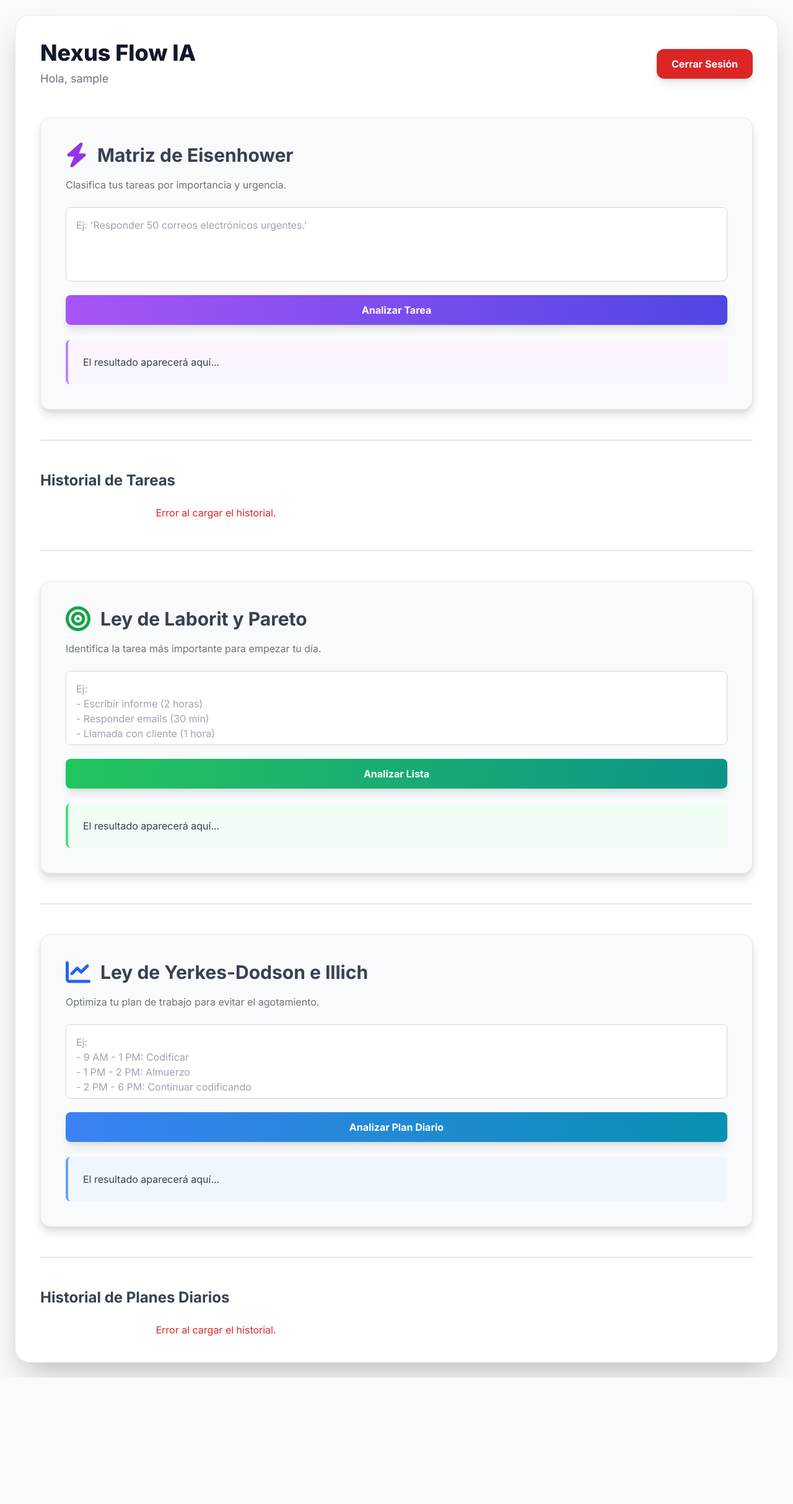
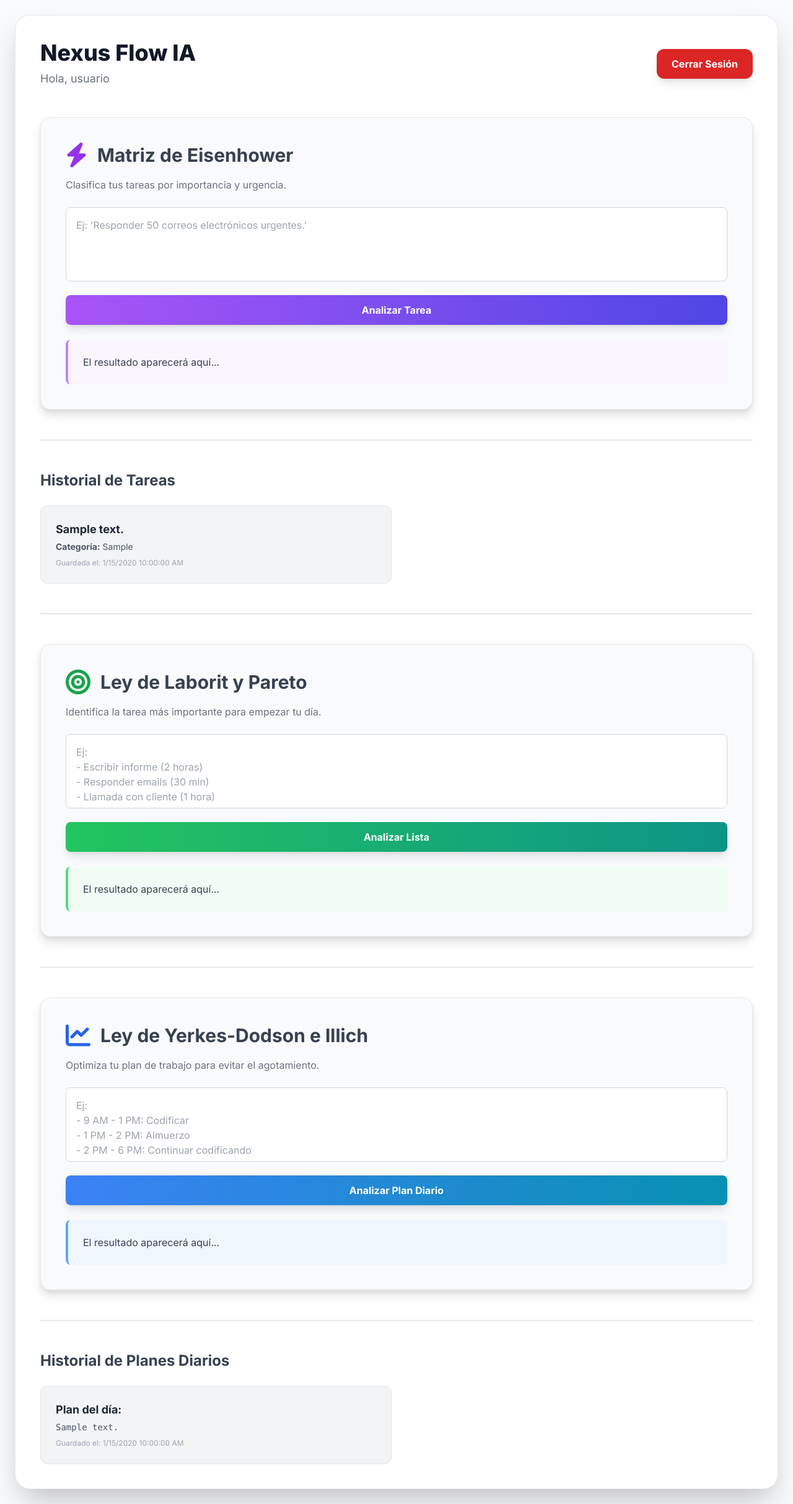
Before and after one commit to ingwplanchez/nexus-flow, a Django app: page / in a window 1280 px wide. Shown: the whole page at 62% size. Before the commit the page ends 2222 px from the top, so only its background shows below. Run offline with Django 5.2, Linux system fonts and the light colour scheme; a user stored in the database is signed in; tables that the repository leaves empty hold one stand-in row (values such as "Sample post"); some libraries are stand-ins or nearby versions.

Commit message:
Modified: Se guarda y se muestra el historial de tareas automáticamente | Se sigue mostrando la respuesta en el area de resultados

```diff
--- a/core/templates/index.html
+++ b/core/templates/index.html
@@ -1,5 +1,6 @@
 <!DOCTYPE html>
 <html lang="es">
+
 <head>
     <meta charset="UTF-8">
     <meta name="viewport" content="width=device-width, initial-scale=1.0">
@@ -10,15 +11,19 @@
     <link rel="stylesheet" href="https://cdnjs.cloudflare.com/ajax/libs/font-awesome/6.4.0/css/all.min.css">
     <style>
         @import url('https://fonts.googleapis.com/css2?family=Inter:wght@400;500;700;800&display=swap');
+
         body {
             font-family: 'Inter', sans-serif;
         }
+
         .container {
             max-width: 960px;
         }
+
         .input-group textarea {
             min-height: 120px;
         }
+
         .section-card {
             background-color: #f9fafb;
             border-radius: 1rem;
@@ -27,17 +32,21 @@
             border: 1px solid #e5e7eb;
             transition: transform 0.3s ease;
         }
+
         .section-card:hover {
             transform: translateY(-5px);
         }
+
         .button-primary {
             background-image: linear-gradient(to right, var(--tw-gradient-stops));
             transition: all 0.3s ease;
         }
+
         .button-primary:hover {
             opacity: 0.9;
             transform: translateY(-2px);
         }
+
         .icon-large {
             font-size: 2.5rem;
             margin-right: 1rem;
@@ -45,22 +54,21 @@
         }
     </style>
 </head>
+
 <body class="bg-gray-50 flex items-center justify-center min-h-screen p-6 text-gray-800">
 
     <div class="container mx-auto bg-white rounded-3xl shadow-2xl p-10 space-y-12 border border-gray-200">
         <header class="flex flex-col md:flex-row justify-between items-start md:items-center mb-8">
             <div class="text-left mb-4 md:mb-0">
                 <h1 class="text-4xl font-extrabold text-gray-900">Nexus Flow IA</h1>
-                <!-- Este placeholder es de Django/Jinja, solo funcionará si el backend lo procesa -->
-                <p class="text-gray-500 mt-2 text-lg">Hola, {{ request.user.username }}</p>
+                <p class="text-gray-500 mt-2 text-lg">Hola, usuario</p>
             </div>
-            <!-- Este formulario es de Django, solo funcionará si el backend lo procesa -->
-            <form action="{% url 'logout' %}" method="post">
-                {% csrf_token %}
-                <button type="submit" class="bg-red-600 text-white font-bold py-3 px-6 rounded-xl hover:bg-red-700 transition duration-300 shadow-lg">
-                    Cerrar Sesión
-                </button>
-            </form>
+            <!-- Botón de cerrar sesión solo para contexto, no funcional sin un backend -->
+            <button
+                class="bg-red-600 text-white font-bold py-3 px-6 rounded-xl hover:bg-red-700 transition duration-300 shadow-lg"
+                onclick="location.href='{% url 'logout' %}'">
+                Cerrar Sesión
+            </button>
         </header>
 
         <!-- Contenedor para la Matriz de Eisenhower -->
@@ -71,12 +79,16 @@
             </div>
             <p class="text-gray-500 mb-6">Clasifica tus tareas por importancia y urgencia.</p>
             <div class="input-group mb-6">
-                <textarea id="eisenhower-input" class="w-full p-4 border border-gray-300 rounded-lg focus:outline-none focus:ring-4 focus:ring-purple-200 resize-none" placeholder="Ej: 'Responder 50 correos electrónicos urgentes.'"></textarea>
-                <button onclick="analyzeEisenhower()" class="mt-4 w-full text-white font-bold py-3 px-6 rounded-lg shadow-lg button-primary from-purple-500 to-indigo-600">
+                <textarea id="eisenhower-input"
+                    class="w-full p-4 border border-gray-300 rounded-lg focus:outline-none focus:ring-4 focus:ring-purple-200 resize-none"
+                    placeholder="Ej: 'Responder 50 correos electrónicos urgentes.'"></textarea>
+                <button onclick="analyzeEisenhower()"
+                    class="mt-4 w-full text-white font-bold py-3 px-6 rounded-lg shadow-lg button-primary from-purple-500 to-indigo-600">
                     Analizar Tarea
                 </button>
             </div>
-            <div id="eisenhower-result" class="bg-purple-50 p-6 rounded-lg text-gray-700 min-h-[60px] flex items-center text-left border-l-4 border-purple-400">
+            <div id="eisenhower-result"
+                class="bg-purple-50 p-6 rounded-lg text-gray-700 min-h-[60px] flex items-center text-left border-l-4 border-purple-400">
                 <p>El resultado aparecerá aquí...</p>
             </div>
         </div>
@@ -103,15 +115,19 @@
             </div>
             <p class="text-gray-500 mb-6">Identifica la tarea más importante para empezar tu día.</p>
             <div class="input-group mb-6">
-                <textarea id="laborit-input" class="w-full p-4 border border-gray-300 rounded-lg focus:outline-none focus:ring-4 focus:ring-green-200 resize-none" placeholder="Ej:
+                <textarea id="laborit-input"
+                    class="w-full p-4 border border-gray-300 rounded-lg focus:outline-none focus:ring-4 focus:ring-green-200 resize-none"
+                    placeholder="Ej:
 - Escribir informe (2 horas)
 - Responder emails (30 min)
 - Llamada con cliente (1 hora)"></textarea>
-                <button onclick="analyzeLaborit()" class="mt-4 w-full text-white font-bold py-3 px-6 rounded-lg shadow-lg button-primary from-green-500 to-teal-600">
+                <button onclick="analyzeLaborit()"
+                    class="mt-4 w-full text-white font-bold py-3 px-6 rounded-lg shadow-lg button-primary from-green-500 to-teal-600">
                     Analizar Lista
                 </button>
             </div>
-            <div id="laborit-result" class="bg-green-50 p-6 rounded-lg text-gray-700 min-h-[60px] flex items-center text-left border-l-4 border-green-400">
+            <div id="laborit-result"
+                class="bg-green-50 p-6 rounded-lg text-gray-700 min-h-[60px] flex items-center text-left border-l-4 border-green-400">
                 <p>El resultado aparecerá aquí...</p>
             </div>
         </div>
@@ -126,15 +142,19 @@
             </div>
             <p class="text-gray-500 mb-6">Optimiza tu plan de trabajo para evitar el agotamiento.</p>
             <div class="input-group mb-6">
-                <textarea id="yerkes-dodson-input" class="w-full p-4 border border-gray-300 rounded-lg focus:outline-none focus:ring-4 focus:ring-blue-200 resize-none" placeholder="Ej:
+                <textarea id="yerkes-dodson-input"
+                    class="w-full p-4 border border-gray-300 rounded-lg focus:outline-none focus:ring-4 focus:ring-blue-200 resize-none"
+                    placeholder="Ej:
 - 9 AM - 1 PM: Codificar
 - 1 PM - 2 PM: Almuerzo
 - 2 PM - 6 PM: Continuar codificando"></textarea>
-                <button onclick="analyzeYerkesDodson()" class="mt-4 w-full text-white font-bold py-3 px-6 rounded-lg shadow-lg button-primary from-blue-500 to-cyan-600">
+                <button onclick="analyzeYerkesDodson()"
+                    class="mt-4 w-full text-white font-bold py-3 px-6 rounded-lg shadow-lg button-primary from-blue-500 to-cyan-600">
                     Analizar Plan Diario
                 </button>
             </div>
-            <div id="yerkes-dodson-result" class="bg-blue-50 p-6 rounded-lg text-gray-700 min-h-[60px] flex items-center text-left border-l-4 border-blue-400">
+            <div id="yerkes-dodson-result"
+                class="bg-blue-50 p-6 rounded-lg text-gray-700 min-h-[60px] flex items-center text-left border-l-4 border-blue-400">
                 <p>El resultado aparecerá aquí...</p>
             </div>
         </div>
@@ -165,10 +185,14 @@
             showLoading(resultDivId);
 
             try {
-                const response = await fetch(`/api/${endpoint}`, {
+                // Se ajusta la URL para que sea absoluta, evitando el error de "Failed to parse URL"
+                const url = window.location.origin + `/api/${endpoint}/`;
+                console.log('Llamando a la URL:', url);
+                const response = await fetch(url, {
                     method: 'POST',
                     headers: {
-                        'Content-Type': 'application/json'
+                        'Content-Type': 'application/json',
+                        'X-CSRFToken': getCookie('csrftoken')
                     },
                     body: JSON.stringify(data)
                 });
@@ -198,15 +222,35 @@
             }
         }
 
-        // **NUEVAS FUNCIONES PARA ACTUALIZAR LAS LISTAS**
+        // Función para obtener el token CSRF de las cookies, necesario para Django
+        function getCookie(name) {
+            let cookieValue = null;
+            if (document.cookie && document.cookie !== '') {
+                const cookies = document.cookie.split(';');
+                for (let i = 0; i < cookies.length; i++) {
+                    const cookie = cookies[i].trim();
+                    if (cookie.startsWith(name + '=')) {
+                        cookieValue = decodeURIComponent(cookie.substring(name.length + 1));
+                        break;
+                    }
+                }
+            }
+            return cookieValue;
+        }
+
+        // **NUEVAS FUNCIONES PARA CARGAR EL HISTORIAL DESDE EL BACKEND**
         async function fetchAndRenderTasks() {
             const tasksList = document.getElementById('tasks-list');
+            tasksList.innerHTML = '<p class="text-gray-500 text-center">Cargando tareas...</p>';
             try {
-                const response = await fetch('/api/tasks');
+                // Se ajusta la URL para que sea absoluta, evitando el error de "Failed to parse URL"
+                const url = window.location.origin + '/api/tasks/';
+                console.log('Llamando a la URL:', url);
+                const response = await fetch(url);
                 const data = await response.json();
 
                 if (!response.ok) {
-                    throw new Error(data.error);
+                    throw new Error(data.error || 'Error al obtener el historial.');
                 }
 
                 tasksList.innerHTML = ''; // Limpiar la lista actual
@@ -218,30 +262,36 @@
                 data.tasks.forEach(task => {
                     const listItem = document.createElement('li');
                     listItem.className = 'bg-gray-100 p-6 rounded-xl border border-gray-200 shadow-sm';
+                    const date = new Date(task.created_at).toLocaleDateString();
+                    const time = new Date(task.created_at).toLocaleTimeString();
                     listItem.innerHTML = `
                         <p class="font-semibold text-lg">${task.description}</p>
                         <p class="text-sm text-gray-600 mt-1">
                             <span class="font-bold">Categoría:</span> ${task.eisenhower_category}
                         </p>
-                        <p class="text-xs text-gray-400 mt-2">Guardada el: ${new Date(task.created_at).toLocaleString()}</p>
+                        <p class="text-xs text-gray-400 mt-2">Guardada el: ${date} ${time}</p>
                     `;
                     tasksList.appendChild(listItem);
                 });
 
             } catch (error) {
                 console.error('Error al obtener las tareas:', error);
-                tasksList.innerHTML = `<p class="text-red-600 text-center">Error al cargar el historial.</p>`;
+                tasksList.innerHTML = `<p class="text-red-600 text-center">Error al cargar el historial. ${error.message}</p>`;
             }
         }
 
         async function fetchAndRenderDailyPlans() {
             const plansList = document.getElementById('daily-plans-list');
+            plansList.innerHTML = '<p class="text-gray-500 text-center">Cargando planes...</p>';
             try {
-                const response = await fetch('/api/daily-plans');
+                // Se ajusta la URL para que sea absoluta, evitando el error de "Failed to parse URL"
+                const url = window.location.origin + '/api/daily-plans/';
+                console.log('Llamando a la URL:', url);
+                const response = await fetch(url);
                 const data = await response.json();
 
                 if (!response.ok) {
-                    throw new Error(data.error);
+                    throw new Error(data.error || 'Error al obtener el historial.');
                 }
 
                 plansList.innerHTML = ''; // Limpiar la lista actual
@@ -253,17 +303,19 @@
                 data.daily_plans.forEach(plan => {
                     const listItem = document.createElement('li');
                     listItem.className = 'bg-gray-100 p-6 rounded-xl border border-gray-200 shadow-sm';
+                    const date = new Date(plan.created_at).toLocaleDateString();
+                    const time = new Date(plan.created_at).toLocaleTimeString();
                     listItem.innerHTML = `
                         <p class="font-semibold text-lg">Plan del día:</p>
                         <pre class="text-sm text-gray-600 whitespace-pre-wrap mt-1">${plan.plan_text}</pre>
-                        <p class="text-xs text-gray-400 mt-2">Guardado el: ${new Date(plan.created_at).toLocaleString()}</p>
+                        <p class="text-xs text-gray-400 mt-2">Guardado el: ${date} ${time}</p>
                     `;
                     plansList.appendChild(listItem);
                 });
 
             } catch (error) {
                 console.error('Error al obtener los planes diarios:', error);
-                plansList.innerHTML = `<p class="text-red-600 text-center">Error al cargar el historial.</p>`;
+                plansList.innerHTML = `<p class="text-red-600 text-center">Error al cargar el historial. ${error.message}</p>`;
             }
         }
 
@@ -273,13 +325,11 @@
             fetchAndRenderDailyPlans();
         };
 
-
-        // **FUNCIONES DE ANALISIS ACTUALIZADAS**
+        // **FUNCIONES DE ANALISIS SIN CAMBIOS**
         async function analyzeEisenhower() {
             const input = document.getElementById('eisenhower-input').value;
-            // No recargamos la página, solo actualizamos la lista
             await callBackendApi('eisenhower', { task: input }, 'eisenhower-result');
-            fetchAndRenderTasks(); // Llama a la nueva función
+            fetchAndRenderTasks();
         }
 
         async function analyzeLaborit() {
@@ -289,10 +339,10 @@
 
         async function analyzeYerkesDodson() {
             const input = document.getElementById('yerkes-dodson-input').value;
-            // No recargamos la página, solo actualizamos la lista
             await callBackendApi('yerkes-dodson', { plan: input }, 'yerkes-dodson-result');
-            fetchAndRenderDailyPlans(); // Llama a la nueva función
+            fetchAndRenderDailyPlans();
         }
     </script>
 </body>
+
 </html>
--- a/core/urls.py
+++ b/core/urls.py
@@ -8,7 +8,9 @@ urlpatterns = [
     path('logout/', views.logout_view, name='logout'),
 
     # Endpoints de la API, ahora protegidos
-    path('api/eisenhower', views.analyze_eisenhower, name='analyze_eisenhower'),
-    path('api/laborit', views.analyze_laborit, name='analyze_laborit'),
-    path('api/yerkes-dodson', views.analyze_yerkes_dodson, name='analyze_yerkes_dodson'),
+    path('api/tasks/', views.get_tasks_history, name='get_tasks_history'),
+    path('api/daily-plans/', views.get_daily_plans_history, name='get_daily_plans_history'),
+    path('api/eisenhower/', views.analyze_eisenhower, name='analyze_eisenhower'),
+    path('api/laborit/', views.analyze_laborit, name='analyze_laborit'),
+    path('api/yerkes-dodson/', views.analyze_yerkes_dodson, name='analyze_yerkes_dodson'),
 ]
--- a/core/views.py
+++ b/core/views.py
@@ -30,13 +30,7 @@ def index(request):
     Ruta principal que renderiza el archivo index.html.
     Ahora solo es accesible para usuarios logueados.
     """
-    tasks = Task.objects.filter(user=request.user).order_by('-created_at')
-    daily_plans = DailyPlan.objects.filter(user=request.user).order_by('-created_at')
-    context = {
-        'tasks': tasks,
-        'daily_plans': daily_plans
-    }
-    return render(request, 'index.html', context)
+    return render(request, 'index.html')
 
 def signup_view(request):
     """Vista para el registro de nuevos usuarios."""
@@ -70,6 +64,25 @@ def logout_view(request):
     if request.method == 'POST':
         logout(request)
         return redirect('login') # Redirige a la página de inicio de sesión
+
+# **NUEVAS VISTAS DE API PARA EL HISTORIAL**
+@login_required
+@csrf_exempt
+def get_tasks_history(request):
+    """Endpoint de Django para obtener el historial de tareas como JSON."""
+    if request.method == 'GET':
+        tasks = list(Task.objects.filter(user=request.user).order_by('-created_at').values('description', 'eisenhower_category', 'created_at'))
+        return JsonResponse({"tasks": tasks})
+    return JsonResponse({"error": "Método no permitido."}, status=405)
+
+@login_required
+@csrf_exempt
+def get_daily_plans_history(request):
+    """Endpoint de Django para obtener el historial de planes diarios como JSON."""
+    if request.method == 'GET':
+        daily_plans = list(DailyPlan.objects.filter(user=request.user).order_by('-created_at').values('plan_text', 'created_at'))
+        return JsonResponse({"daily_plans": daily_plans})
+    return JsonResponse({"error": "Método no permitido."}, status=405)
 
 @login_required
 @csrf_exempt
```
